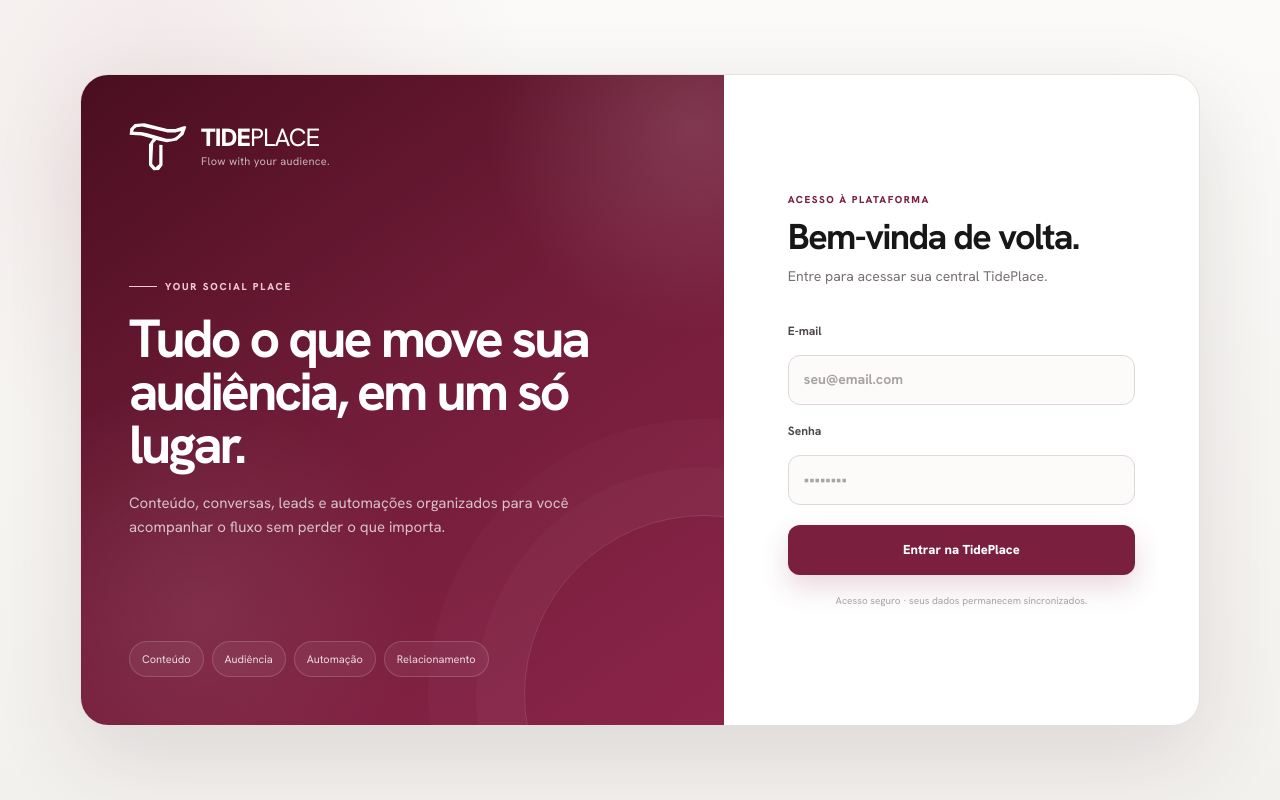
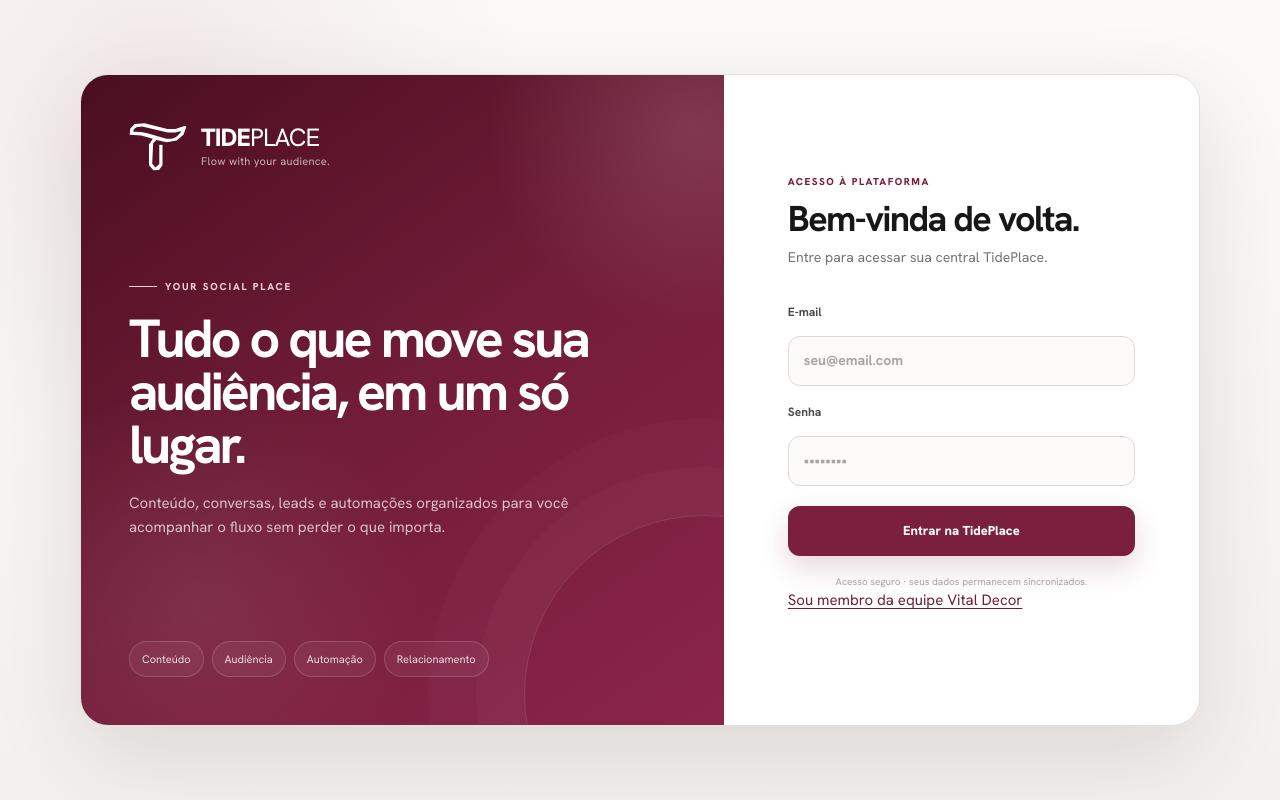
Before and after one commit to julianybertaglia-art/social-hub-gui, a Next.js app: page / in a window 1280 px wide. Built offline with nearby package versions, Linux system fonts and the light colour scheme; no server answers.

Commit message:
feat(team): add accessible link between administration and member login entrypoints

```diff
--- a/app/CloudGate.js
+++ b/app/CloudGate.js
@@ -3,6 +3,7 @@
 import { createContext, useContext, useEffect, useRef, useState } from 'react';
 import { createClient } from '@supabase/supabase-js';
 import { usePathname } from 'next/navigation';
+import Link from 'next/link';
 import styles from './cloudgate.module.css';
 import { hasAuthIdentityChanged, sameAuthenticatedUser } from './lib/session-gate.mjs';
 
@@ -619,6 +620,9 @@ export default function CloudGate({ children }) {
               </button>
             </form>
             <p className={styles.securityNote}>{isTeamLogin?'Acesso individual · permissões verificadas pelo servidor.':'Acesso seguro · seus dados permanecem sincronizados.'}</p>
+            <p className={styles.teamEntryLink}>
+              {isTeamLogin?<Link href="/">Voltar ao login principal</Link>:<Link href="/equipe">Sou membro da equipe Vital Decor</Link>}
+            </p>
           </div>
         </section>
       </main>
```
